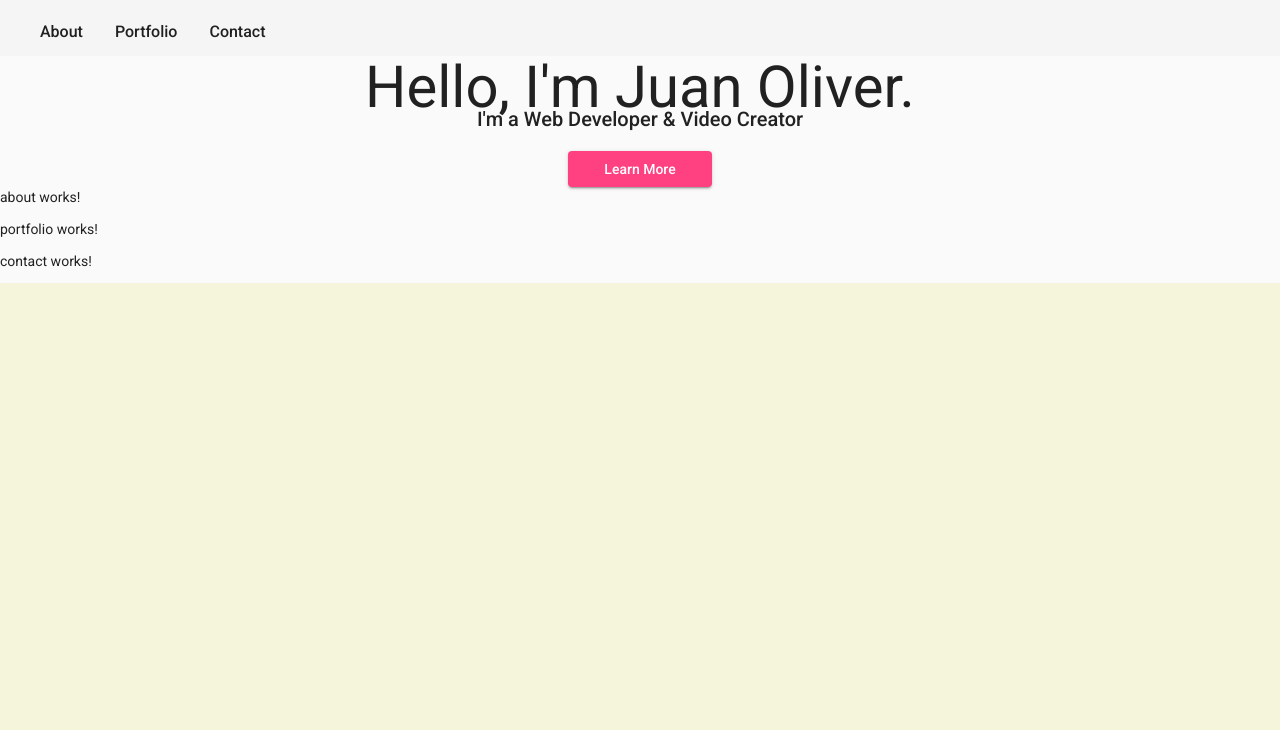
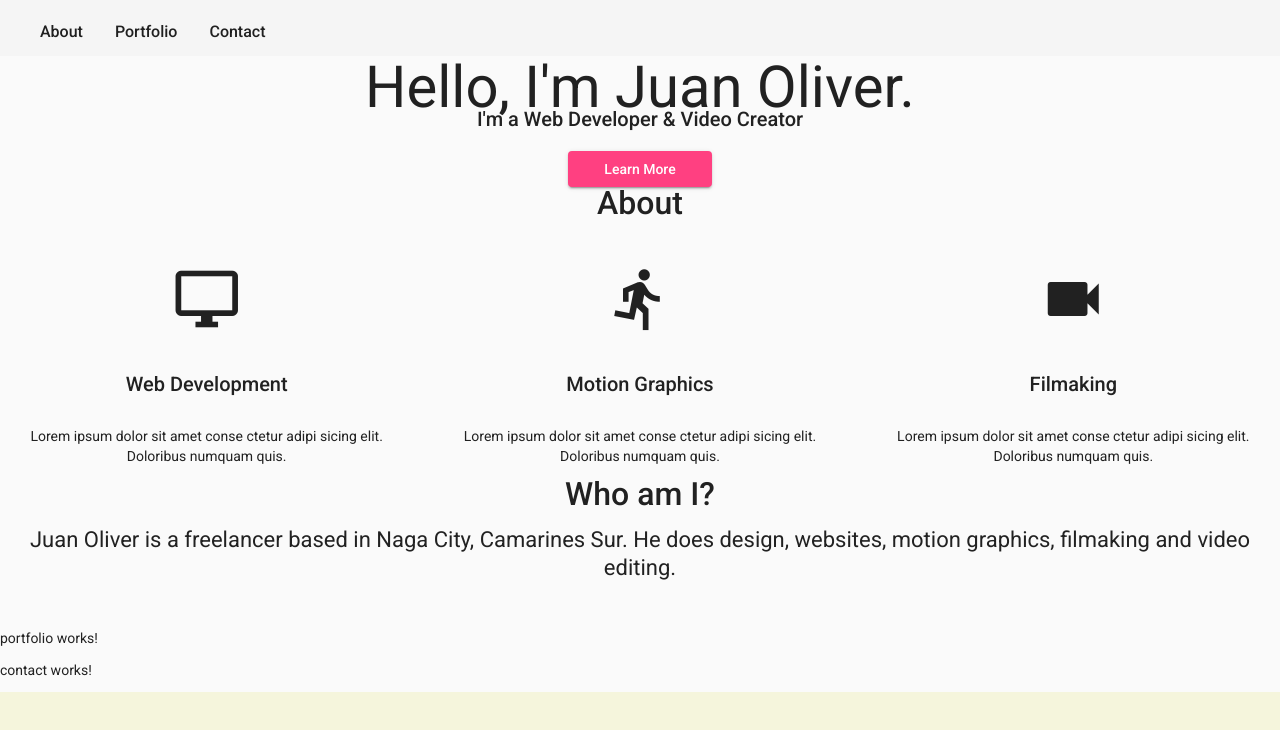
Before and after one commit to joawa10/single-page-portfolio2, an Angular app: page / in a window 1280 px wide. Shown: the top 730 px of the page. Built offline with nearby package versions, Linux system fonts and the light colour scheme.

Commit message:
edit simple about section

```diff
--- a/src/app/about/about.component.css
+++ b/src/app/about/about.component.css
@@ -0,0 +1,44 @@
+.about-section {
+    text-align: center;
+}
+
+.about-heading {
+    padding-bottom: 30px;
+}
+
+.about-heading h2 {
+    font-size: 32px;
+}
+
+.about-heading h3 {
+    font-size: 22px;
+}
+
+.about-text {
+    text-align: center;
+}
+
+.material-icons {
+    font-family: "Material Icons";
+    font-weight: normal;
+    font-style: normal;
+    font-size: 68px; /* Preferred icon size */
+    display: inline-block;
+    line-height: 1;
+    text-transform: none;
+    letter-spacing: normal;
+    word-wrap: normal;
+    white-space: nowrap;
+    direction: ltr;
+
+    /* Support for all WebKit browsers. */
+    -webkit-font-smoothing: antialiased;
+    /* Support for Safari and Chrome. */
+    text-rendering: optimizeLegibility;
+
+    /* Support for Firefox. */
+    -moz-osx-font-smoothing: grayscale;
+
+    /* Support for IE. */
+    font-feature-settings: "liga";
+}
--- a/src/app/about/about.component.html
+++ b/src/app/about/about.component.html
@@ -1 +1,63 @@
-<p>about works!</p>
+<section id="about" class="mat-typography" [ngStyle.lt-md]="{'margin-top': '50px', 'margin-bottom': '50px'}">
+    <div class="container">
+
+        <div class="about-section about-heading" fxLayout="column" fxLayoutAlign="center center">
+            <div>
+                <h2 [ngStyle.lt-md]="{'margin-bottom': '15px'}">About</h2>
+            </div>
+        </div>
+
+        <div fxLayout="row" fxLayout.lt-md="column" fxLayoutWrap="nowrap" fxLayoutGap="20px">
+            <div fxFlex="33.33">
+                <div fxLayout="column" fxLayoutAlign="center center" [ngStyle.xs]="{'padding': '0 60px'}">
+                    <div>
+                        <i [ngStyle.lt-md]="{'font-size': '48px'}" class="material-icons">desktop_windows</i>
+                    </div>
+                    <span fxFlex="30px"></span>
+                    <h2 class="about-text">Web Development</h2>
+                    <span fxFlex="10px"></span>
+                    <p class="about-text">Lorem ipsum dolor sit amet conse ctetur adipi sicing elit. Doloribus numquam
+                        quis.</p>
+                </div>
+            </div>
+
+            <div fxFlex="33.33">
+                <div fxLayout="column" fxLayoutAlign="center center" [ngStyle.lt-md]="{'padding': '0 60px'}">
+                    <div>
+                        <i [ngStyle.lt-md]="{'font-size': '48px'}" class="material-icons">directions_run</i>
+                    </div>
+                    <span fxFlex="30px"></span>
+                    <h2 class="about-text">Motion Graphics</h2>
+                    <span fxFlex="10px"></span>
+                    <p class="about-text">Lorem ipsum dolor sit amet conse ctetur adipi sicing elit. Doloribus numquam
+                        quis.</p>
+                </div>
+            </div>
+
+            <div fxFlex="33.33">
+                <div fxLayout="column" fxLayoutAlign="center center" [ngStyle.xs]="{'padding': '0 60px'}">
+                    <div>
+                        <i [ngStyle.lt-md]="{'font-size': '48px'}" class="material-icons">videocam</i>
+                    </div>
+                    <span fxFlex="30px"></span>
+                    <h2 class="about-text">Filmaking</h2>
+                    <span fxFlex="10px"></span>
+
+                    <p class="about-text">Lorem ipsum dolor sit amet conse ctetur adipi sicing elit. Doloribus numquam
+                        quis.</p>
+                </div>
+            </div>
+        </div>
+
+        <div class="about-section about-heading" fxLayout="column" fxLayoutAlign="center center">
+            <div>
+                <h2 [ngStyle.lt-md]="{'margin-bottom': '15px'}">Who am I?</h2>
+            </div>
+            <div>
+                <h3 [ngStyle.xs]="{'font-size': '18px'}" [ngStyle.sm]="{'font-size': '22px'}">Juan Oliver is a freelancer based in Naga City, Camarines Sur. He does
+                    design, websites, motion graphics, filmaking and video editing. </h3>
+            </div>
+        </div>
+
+    </div>
+</section>
```
